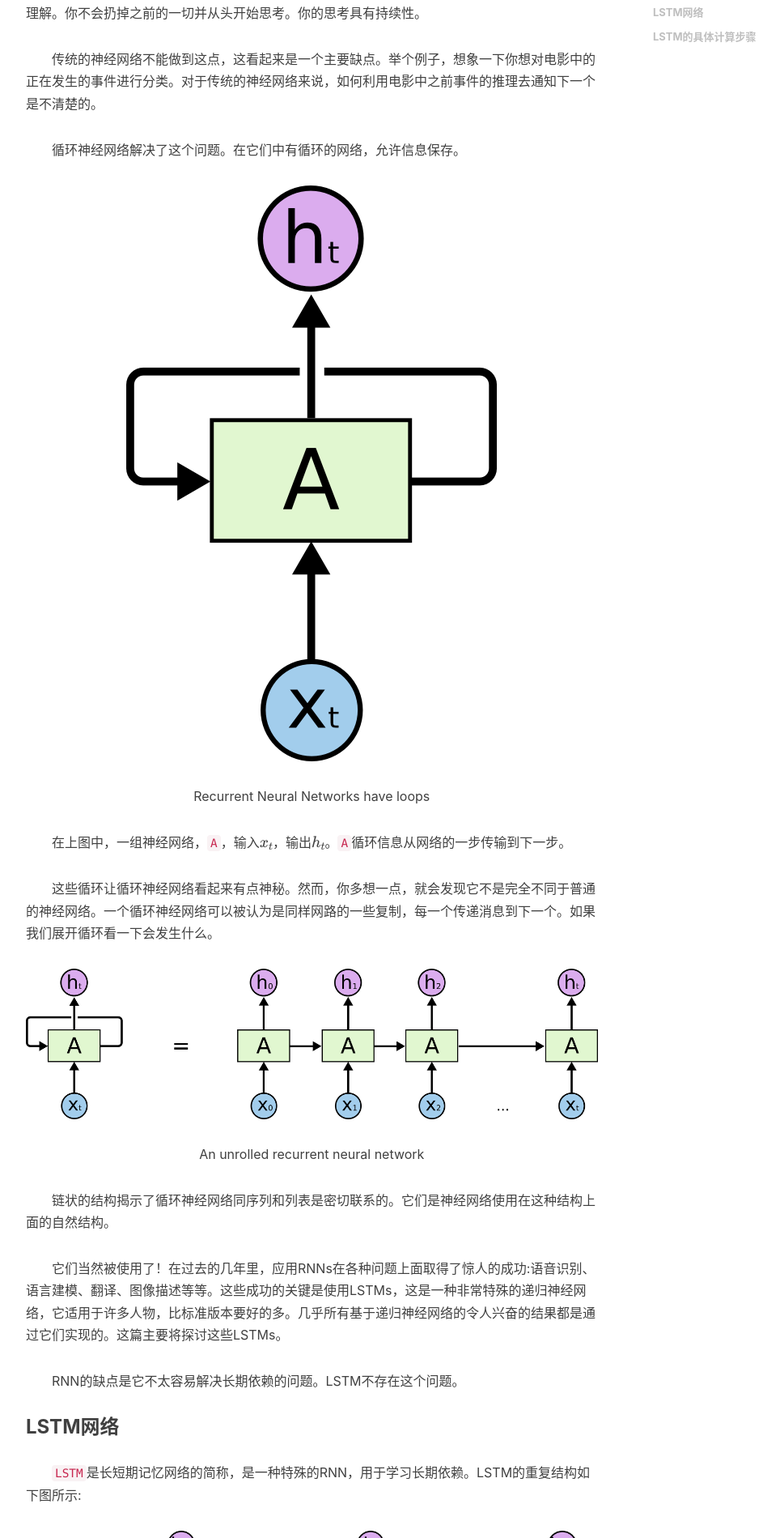
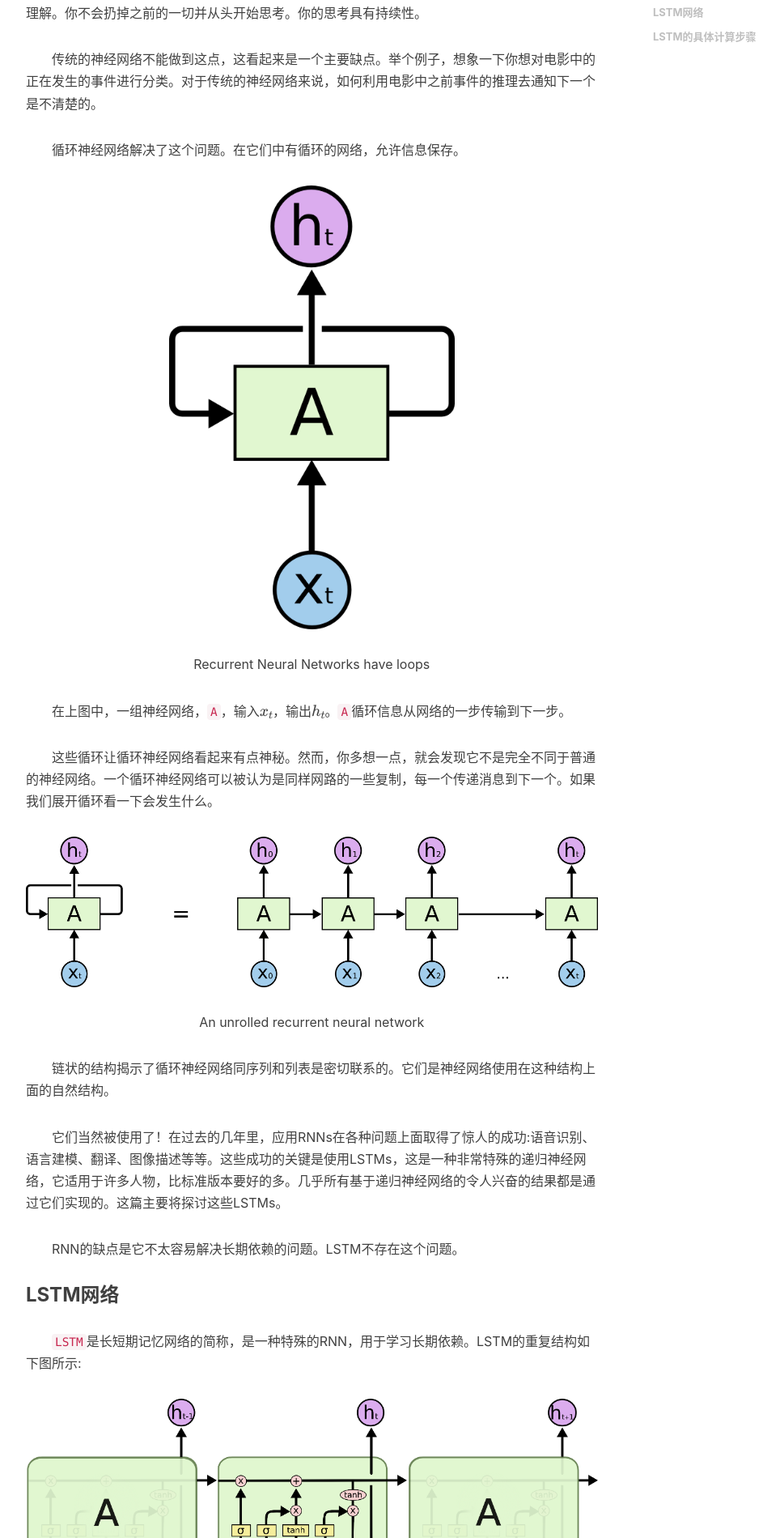
Before and after one commit to kunmei/blog, a Jekyll site: the page built from _posts/2018-04-06-理解LSTM网络.md, in a window 1280 px wide. Shown: the part 653-2552 px from the top of the page at 81% size, without its empty margins (233-1197 px from the left). Built offline with Jekyll 4.4.1, drawn with Linux system fonts in a browser that asks for light colours; nearby versions of some CDN libraries; formulas are drawn with MathJax 3; comment, search, counter and statistics services are not loaded.

Commit message:
add lstm

```diff
--- a/_posts/2018-04-06-理解LSTM网络.md
+++ b/_posts/2018-04-06-理解LSTM网络.md
@@ -16,7 +16,7 @@ tags:
 
 &emsp;&emsp;循环神经网络解决了这个问题。在它们中有循环的网络，允许信息保存。
 
-![RNN-rolled](/blog/img/in_post/RNN-rolled.png)
+![RNN-rolled](/blog/img/in_post/RNN-rolled.png){:height="50%" width="50%"}
 <center>Recurrent Neural Networks have loops</center>
 
 &emsp;&emsp;在上图中，一组神经网络，`A`，输入$${ x }_{ t }$$，输出$${ h }_{ t }$$。`A`循环信息从网络的一步传输到下一步。
```
